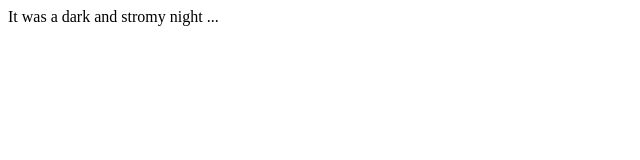
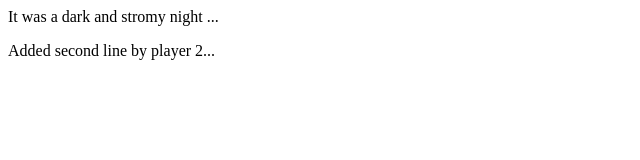
Before and after one commit to gavvaru/fireside-story, a plain HTML site: page index.html in a window 1280 px wide. Shown: the whole page, without its empty margins (0-640 px from the left). Drawn offline with Linux system fonts and the light colour scheme.

Commit message:
added second line

```diff
--- a/index.html
+++ b/index.html
@@ -1,5 +1,6 @@
 <html>
   <body>
 	<p> It was a dark and stromy night ... </p>
+	<p> Added second line by player 2... </p>
   </body>
 </html>
```
